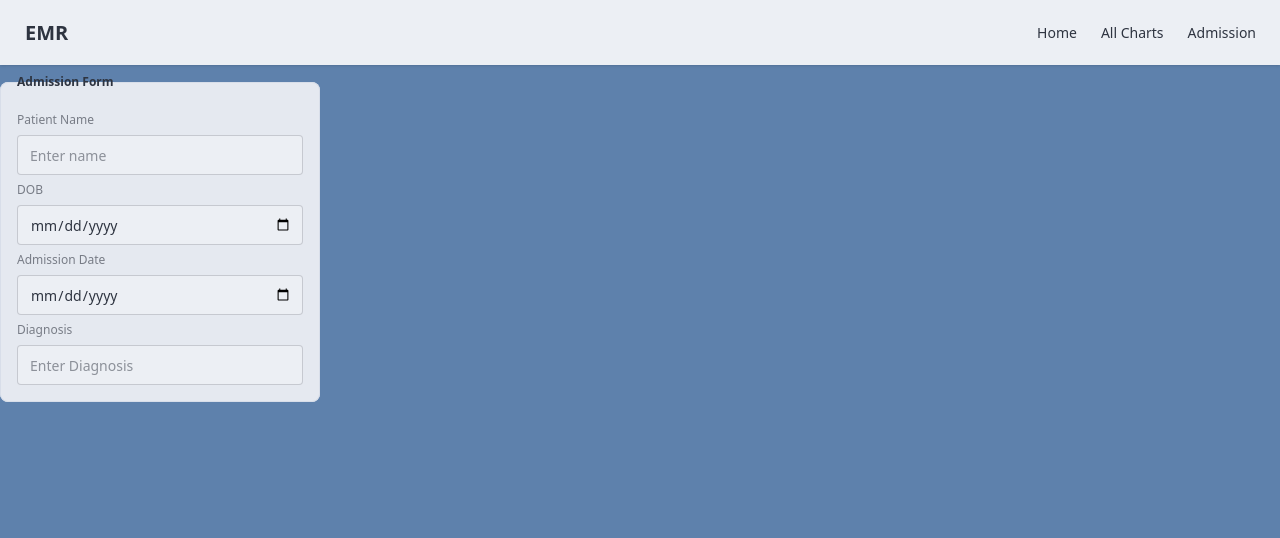
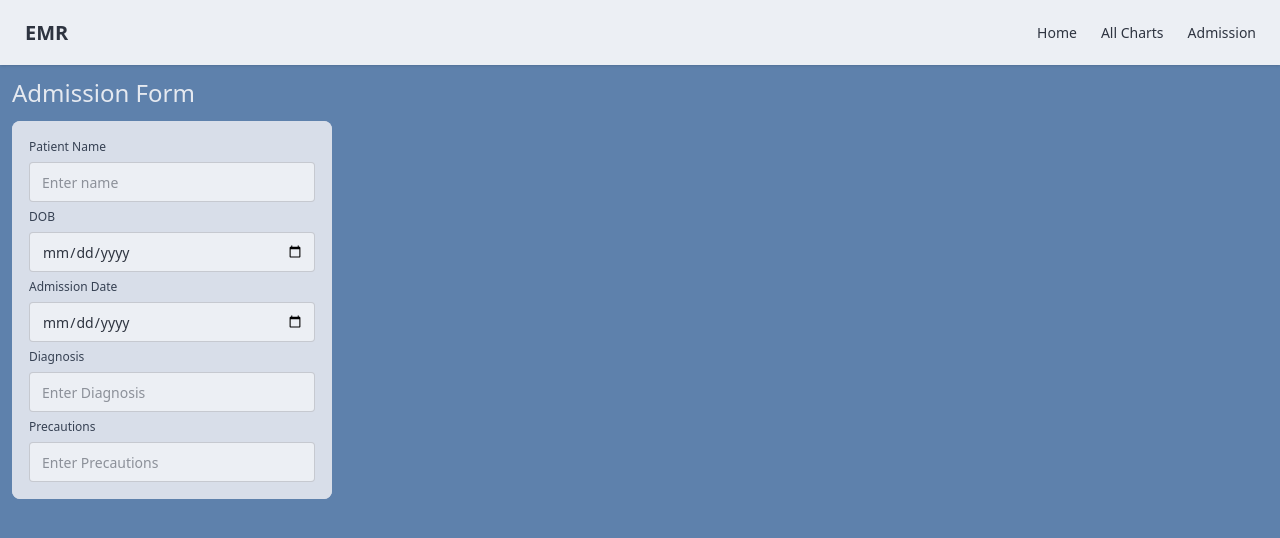
Before and after one commit to bobbythree/emr-system, a React (Vite) app: page /admission in a window 1280 px wide. Shown: the top 538 px of the page. Built offline with nearby package versions, Linux system fonts and the light colour scheme.

Commit message:
alter text color, move header

```diff
--- a/src/Components/Admission.jsx
+++ b/src/Components/Admission.jsx
@@ -1,20 +1,26 @@
 
 export default function AdmissionPage() {
   return (
-    <fieldset className="fieldset w-xs bg-base-200 border border-base-300 p-4 rounded-box">
-      <legend className="fieldset-legend">Admission Form</legend>
+    <>
+    <div className="text-2xl text-base-200 p-3">Admission Form</div>
 
-      <label className="fieldset-label">Patient Name</label>
+    <fieldset className="fieldset w-xs bg-base-300  border border-base-300 p-4 ml-3 rounded-box">
+      <label className="fieldset-label text-gray-700">Patient Name</label>
       <input type="text" className="input" placeholder="Enter name" />
 
-      <label className="fieldset-label">DOB</label>
+      <label className="fieldset-label text-gray-700">DOB</label>
       <input type="date" className="input" placeholder="my-awesome-page" />
 
-      <label className="fieldset-label">Admission Date</label>
+      <label className="fieldset-label text-gray-700">Admission Date</label>
       <input type="date" className="input" placeholder="Name" />
 
-      <label className="fieldset-label">Diagnosis</label>
+      <label className="fieldset-label text-gray-700">Diagnosis</label>
       <input type="text" className="input" placeholder="Enter Diagnosis" />
+
+      <label className="fieldset-label text-gray-700">Precautions</label>
+      <input type="text" className="input" placeholder="Enter Precautions" />
+
     </fieldset>
+    </>
   )
 }
```
